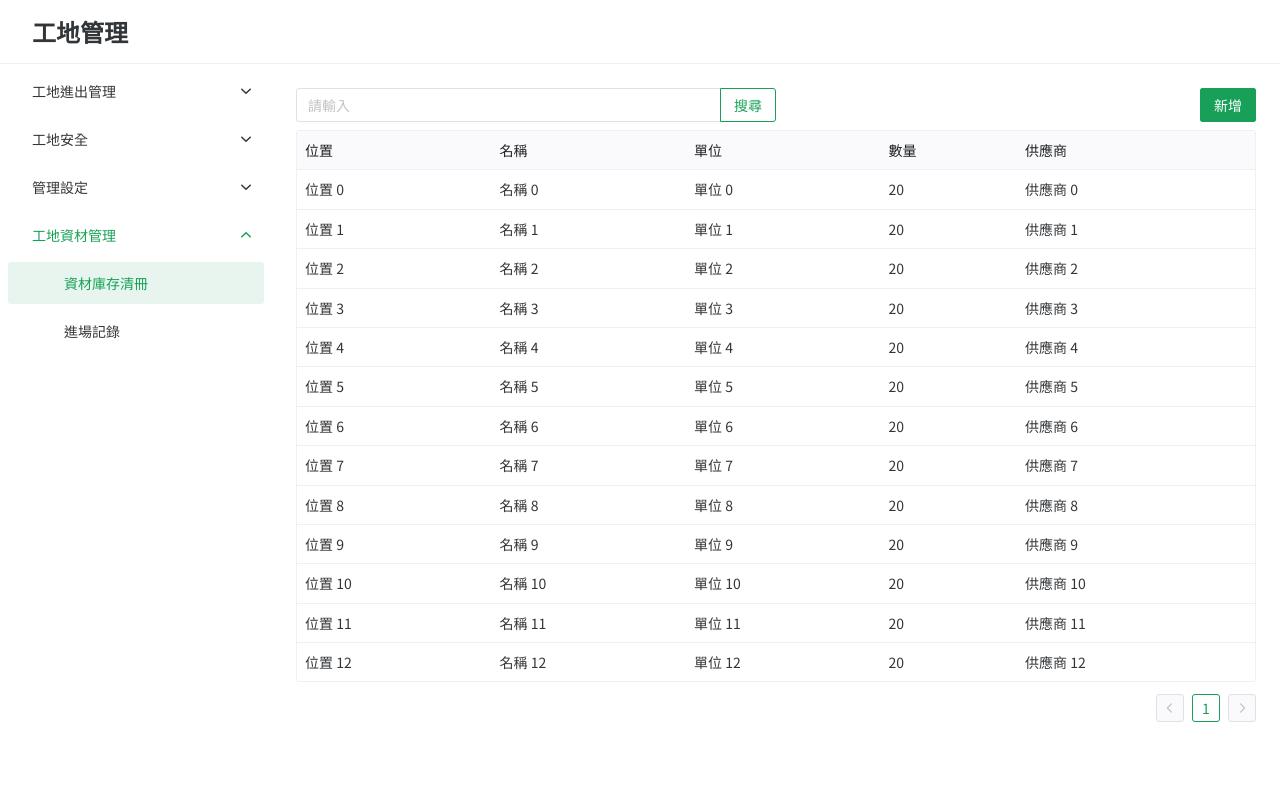
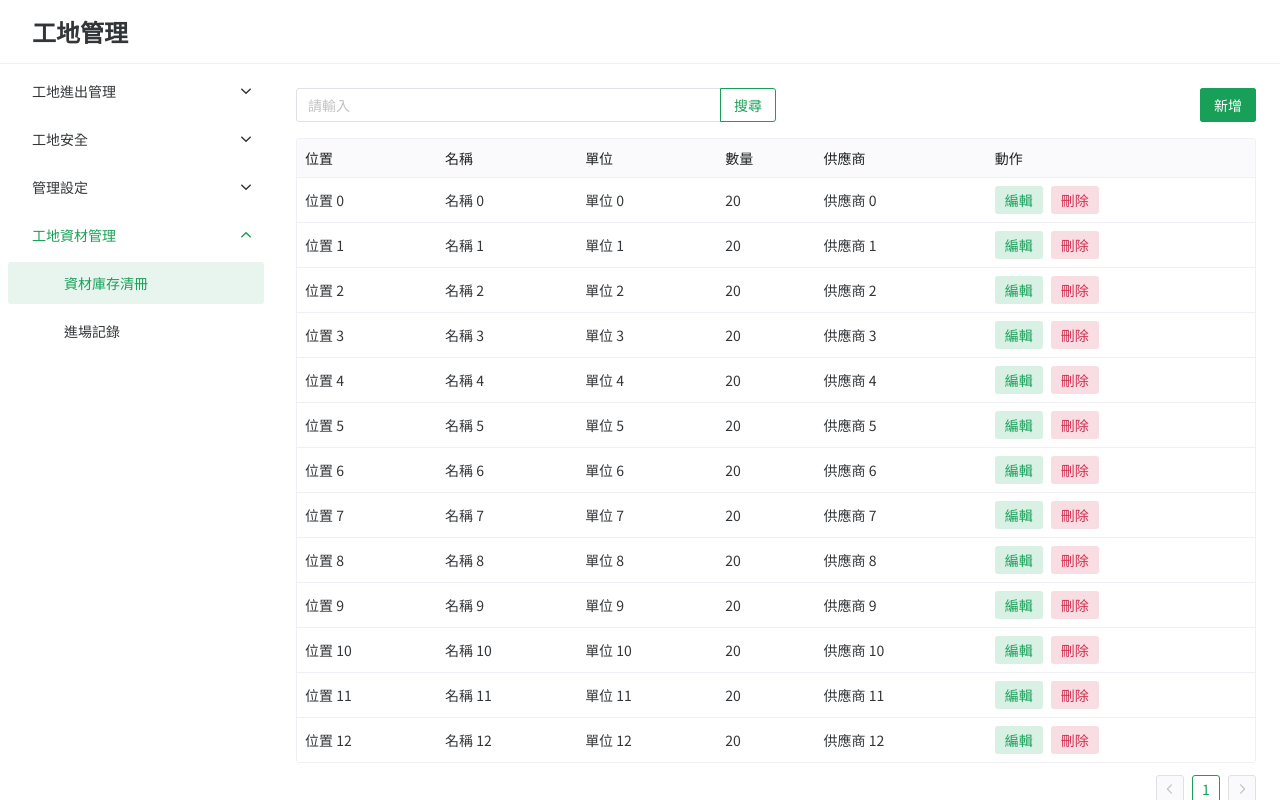
Before and after one commit to drsmile1001/enw-construction-site-management-portal, a Vue app: page /inventories in a window 1280 px wide. Built offline with nearby package versions, Linux system fonts and the light colour scheme.

Commit message:
feat: TableView 動作按鈕

```diff
--- a/src/App.vue
+++ b/src/App.vue
@@ -7,7 +7,6 @@
 </template>
 
 <script setup lang="ts">
-import { NConfigProvider, NDialogProvider } from 'naive-ui';
+import { NConfigProvider, NDialogProvider } from "naive-ui"
 import { zhTW, dateZhTW } from "naive-ui"
-
 </script>
--- a/src/layout/AppHeader.vue
+++ b/src/layout/AppHeader.vue
@@ -1,7 +1,7 @@
 <template>
-    <NLayoutHeader class=" h-16 px-8 py-4 flex items-center" bordered>
-        <h1 class=" text-2xl font-bold">{{ controller.scopeName }}</h1>
-    </NLayoutHeader>
+  <NLayoutHeader class="h-16 px-8 py-4 flex items-center" bordered>
+    <h1 class="text-2xl font-bold">{{ controller.scopeName }}</h1>
+  </NLayoutHeader>
 </template>
 <script setup lang="ts">
 import { useLayoutController } from "./LayoutController"
--- a/src/layout/AppLayout.vue
+++ b/src/layout/AppLayout.vue
@@ -13,8 +13,8 @@
 </template>
 
 <script setup lang="ts">
-import AppHeader from './AppHeader.vue';
-import AppMenu from './AppMenu.vue';
+import AppHeader from "./AppHeader.vue"
+import AppMenu from "./AppMenu.vue"
 import { useRoute } from "vue-router"
 
 const route = useRoute()
--- a/src/layout/AppMenu.vue
+++ b/src/layout/AppMenu.vue
@@ -1,11 +1,15 @@
 <template>
   <NLayoutSider :native-scrollbar="false">
-    <NMenu ref="menuInstRef" :options="controller.currentMenu" v-model:value="selectedKey" />
+    <NMenu
+      ref="menuInstRef"
+      :options="controller.currentMenu"
+      v-model:value="selectedKey"
+    />
   </NLayoutSider>
 </template>
 
 <script setup lang="ts">
-import type { MenuInst } from "naive-ui";
+import type { MenuInst } from "naive-ui"
 import { useLayoutController } from "./LayoutController"
 import { useRoute } from "vue-router"
 
@@ -14,14 +18,16 @@ const currentRoute = useRoute()
 const menuInstRef = ref<MenuInst | null>(null)
 const selectedKey = ref("")
 
-watch(() => currentRoute.name, (name) => {
-  selectedKey.value = name as string
-  nextTick(() => {
-    menuInstRef.value?.showOption(name as string)
-  })
-}, {
-  immediate: true
-})
-
-
+watch(
+  () => currentRoute.name,
+  (name) => {
+    selectedKey.value = name as string
+    nextTick(() => {
+      menuInstRef.value?.showOption(name as string)
+    })
+  },
+  {
+    immediate: true,
+  }
+)
 </script>
--- a/src/views/Inventories.vue
+++ b/src/views/Inventories.vue
@@ -1,90 +1,108 @@
 <template>
-  <TableView :columns="columns" :row-key="rowKey" :query-items="queryInventory" :creator="creatorOption">
+  <TableView
+    :columns="columns"
+    :row-key="rowKey"
+    :query-items="queryInventory"
+    :creator="creatorOption"
+    :row-actions="rowActions"
+  >
   </TableView>
 </template>
 
 <script setup lang="ts">
-import type { TableColumns } from 'naive-ui/es/data-table/src/interface';
-import TableView, { type CreatorOptions } from './templates/TableView.vue';
-import { type Inventory, queryInventory, createInventory } from '@/stores/InventoryRepo';
+import type { TableColumns } from "naive-ui/es/data-table/src/interface"
+import TableView, {
+  type CreatorOptions,
+  type RowActionOptions,
+} from "./templates/TableView.vue"
+import {
+  type Inventory,
+  queryInventory,
+  createInventory,
+} from "@/stores/InventoryRepo"
 
 const columns: TableColumns<Inventory> = [
   {
-    title: '位置',
+    title: "位置",
     key: "location",
   },
   {
-    title: '名稱',
+    title: "名稱",
     key: "name",
   },
   {
-    title: '單位',
+    title: "單位",
     key: "unit",
   },
   {
-    title: '數量',
+    title: "數量",
     key: "amount",
   },
   {
-    title: '供應商',
+    title: "供應商",
     key: "supplier",
   },
 ]
 
-const rowKey = (row: Inventory) => row.id;
+const rowKey = (row: Inventory) => row.id
+const rowActions: RowActionOptions<Inventory>[] = [
+  { type: "editor" },
+  { type: "delete" },
+]
 
 const creatorOption: CreatorOptions<Inventory> = {
   fields: [
     {
-      label: '位置',
-      key: 'location',
-      type: 'text',
-      rules: { required: true, trigger: 'blur', message: '位置必填' }
+      label: "位置",
+      key: "location",
+      type: "text",
+      rules: { required: true, trigger: "blur", message: "位置必填" },
     },
     {
-      label: '名稱',
-      key: 'name',
-      type: 'text',
-      rules: { required: true, trigger: 'blur', message: '名稱必填' }
+      label: "名稱",
+      key: "name",
+      type: "text",
+      rules: { required: true, trigger: "blur", message: "名稱必填" },
     },
     {
-      label: '單位',
-      key: 'unit',
-      type: 'text',
-      rules: { required: true, trigger: 'blur', message: '名稱必填' }
+      label: "單位",
+      key: "unit",
+      type: "text",
+      rules: { required: true, trigger: "blur", message: "名稱必填" },
     },
     {
-      label: '數量',
-      key: 'amount',
-      type: 'number',
-      rules: { required: true }
+      label: "數量",
+      key: "amount",
+      type: "number",
+      rules: { required: true },
     },
     {
-      label: '供應商',
-      key: 'supplier',
-      type: 'text',
+      label: "供應商",
+      key: "supplier",
+      type: "text",
     },
     {
-      label: '描述',
-      key: 'description',
-      type: 'text',
+      label: "描述",
+      key: "description",
+      type: "text",
     },
     {
-      label: '標籤',
-      key: 'tags',
-      type: 'text',
+      label: "標籤",
+      key: "tags",
+      type: "text",
     },
   ],
-  defaultModelBuilder: () => (<Inventory>{
-    id: '',
-    location: '',
-    name: '',
-    unit: '',
-    amount: 0,
-    supplier: '',
-    description: '',
-    tags: [],
-  }),
+  defaultModelBuilder: () =>
+    <Inventory>{
+      id: "",
+      location: "",
+      name: "",
+      unit: "",
+      amount: 0,
+      supplier: "",
+      description: "",
+      tags: [],
+    },
   method: createInventory,
 }
 </script>
--- a/src/views/templates/TableView.vue
+++ b/src/views/templates/TableView.vue
@@ -1,68 +1,113 @@
 <template>
-  <div class="mb-2 flex justify-between">
+  <div class="mb-4 flex justify-between">
     <div class="w-1/2">
       <NInputGroup>
         <NInput v-model:value="searchText" />
-        <NButton type="primary" ghost @click="() => search({
+        <NButton
+          type="primary"
+          ghost
+          @click="() => search({
           keyword: searchText,
           page: 1,
-        } as Partial<TQuery>)">
+        } as Partial<TQuery>)"
+        >
           搜尋
         </NButton>
       </NInputGroup>
     </div>
     <div>
       <NButtonGroup>
-        <NButton v-if="creator" type="primary" @click="() => showCreator = true">
+        <NButton
+          v-if="creator"
+          type="primary"
+          @click="() => (showCreator = true)"
+        >
           新增
         </NButton>
-        <slot name=page-actions :search="search"></slot>
+        <slot name="page-actions" :search="search"></slot>
       </NButtonGroup>
     </div>
   </div>
-  <NDataTable remote size="small" :columns="columns" :row-key="rowKey" :data="items" :pagination="pagination"
+  <NDataTable
+    remote
+    size="small"
+    :columns="columns"
+    :row-key="rowKey"
+    :data="items"
+    :pagination="pagination"
     @update:page="(p) => search({
       page: p
-    } as Partial<TQuery>)" />
+    } as Partial<TQuery>)"
+  />
   <slot name="modals" :search="search"></slot>
-  <FormModal v-if="creator" v-model:show="showCreator" title="新增" :fields="creator.fields"
-    :default-model-builder="creator.defaultModelBuilder" :submit-entity="creator.method" @submitted="() => search()" />
+  <FormModal
+    v-if="creator"
+    v-model:show="showCreator"
+    title="新增"
+    :fields="creator.fields"
+    :default-model-builder="creator.defaultModelBuilder"
+    :submit-entity="creator.method"
+    @submitted="() => search()"
+  />
 </template>
 
-<script setup lang="ts" generic="TItem extends RowData, TQuery extends QueryBase">
-import type { CreateRowKey, RowData, TableColumns } from 'naive-ui/es/data-table/src/interface';
-import { useRoute, useRouter, type LocationQueryValue } from 'vue-router';
-import { ITEMS_PER_PAGE } from "@/environment";
-import type { PaginationProps } from 'naive-ui';
-import type { FormModalFieldOption } from '@/components/FormModal.vue';
+<script
+  setup
+  lang="ts"
+  generic="TItem extends RowData, TQuery extends QueryBase"
+>
+import type {
+  CreateRowKey,
+  RowData,
+  TableColumns,
+} from "naive-ui/es/data-table/src/interface"
+import { useRoute, useRouter, type LocationQueryValue } from "vue-router"
+import { ITEMS_PER_PAGE } from "@/environment"
+import { NButton, NButtonGroup, type PaginationProps } from "naive-ui"
+import type { FormModalFieldOption } from "@/components/FormModal.vue"
 
 export interface QueryBase extends Record<string, string | number | undefined> {
-  keyword?: string,
-  page?: number,
+  keyword?: string
+  page?: number
 }
 
 export type TableViewProps<TItem> = {
-  columns: TableColumns<TItem>,
-  rowKey: CreateRowKey<TItem>,
-  queryItems: (keyword: string, skip: number, take: number) => Promise<{
-    items: TItem[],
-    total: number,
-  }>,
-  creator?: CreatorOptions<TItem>,
+  columns: TableColumns<TItem>
+  rowKey: CreateRowKey<TItem>
+  queryItems: (
+    keyword: string,
+    skip: number,
+    take: number
+  ) => Promise<{
+    items: TItem[]
+    total: number
+  }>
+  creator?: CreatorOptions<TItem>
+  rowActions?: RowActionOptions<TItem>[]
 }
 
 export type CreatorOptions<TItem> = {
-  fields: FormModalFieldOption<TItem>[],
-  defaultModelBuilder: () => TItem,
-  method: (item: TItem) => Promise<void>,
+  fields: FormModalFieldOption<TItem>[]
+  defaultModelBuilder: () => TItem
+  method: (item: TItem) => Promise<void>
+}
+
+export type RowActionOptions<TItem> = {
+  type: "editor" | "delete"
 }
 
 const router = useRouter()
 const currentRoute = useRoute()
 const props = defineProps<TableViewProps<TItem>>()
-const searchText = ref<string>(currentRoute.query.keyword as LocationQueryValue ?? "")
-const keyword = computed(() => currentRoute.query.keyword as LocationQueryValue ?? "")
-const page = computed(() => !!(currentRoute.query.page) ? Number(currentRoute.query.page) : 1)
+const searchText = ref<string>(
+  (currentRoute.query.keyword as LocationQueryValue) ?? ""
+)
+const keyword = computed(
+  () => (currentRoute.query.keyword as LocationQueryValue) ?? ""
+)
+const page = computed(() =>
+  !!currentRoute.query.page ? Number(currentRoute.query.page) : 1
+)
 const items = ref([]) as Ref<TItem[]>
 const total = ref<number>(0)
 const pagination = computed<PaginationProps>(() => ({
@@ -80,15 +125,66 @@ async function search(query?: Partial<TQuery>) {
       },
     })
   }
-  const { items: queried, total: t } = await props.queryItems(keyword.value,
+  const { items: queried, total: t } = await props.queryItems(
+    keyword.value,
     (page.value - 1) * ITEMS_PER_PAGE,
-    ITEMS_PER_PAGE,
+    ITEMS_PER_PAGE
   )
   items.value = queried
   total.value = t
 }
 search()
 
+const columns = computed(() => {
+  if (!props.rowActions) return props.columns
+  const columns: TableColumns<TItem> = [
+    ...props.columns,
+    {
+      title: "動作",
+      key: "actions",
+      render(row) {
+        return h(
+          "div",
+          {
+            class: "flex gap-2",
+          },
+          props.rowActions!.map((action) => {
+            if (action.type === "editor") {
+              return h(
+                NButton,
+                {
+                  type: "primary",
+                  size: "small",
+                  secondary: true,
+                  onClick: () => {
+                    console.log("edit")
+                  },
+                },
+                { default: () => "編輯" }
+              )
+            }
+            if (action.type === "delete") {
+              return h(
+                NButton,
+                {
+                  type: "error",
+                  size: "small",
+                  secondary: true,
+                  onClick: () => {
+                    console.log("delete")
+                  },
+                },
+                { default: () => "刪除" }
+              )
+            }
+          })
+        )
+      },
+    },
+  ]
+
+  return columns
+})
+
 const showCreator = ref(false)
-
 </script>
```
Also changed, not shown: src/components/FormModal.vue (+43 -15 lines), src/views/FakeTableView.vue (+18 -10 lines), .prettierrc.yaml, src/views/FakeDetailView.vue (line endings or trailing spaces).
